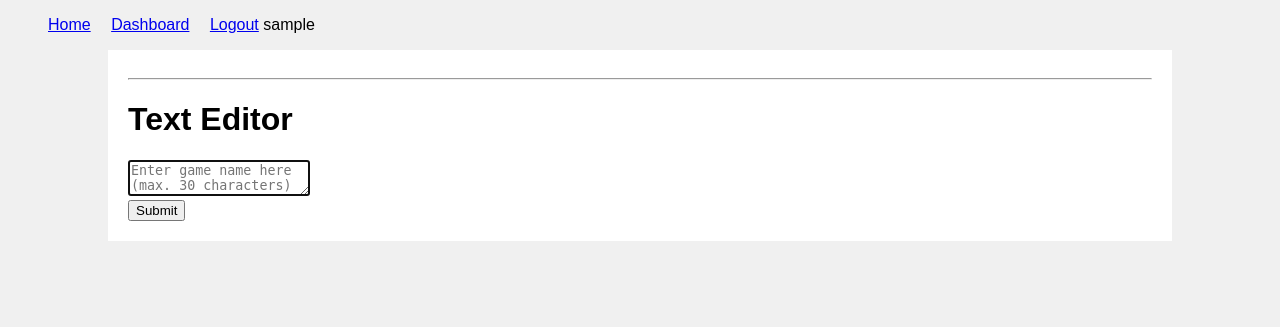
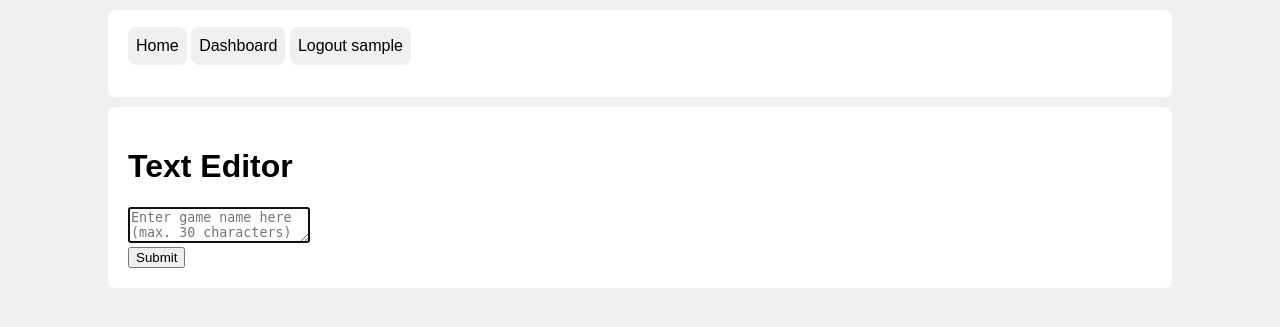
Before and after one commit to jkuusto/rpg-random-encounters, a Flask app: page /create_game in a window 1280 px wide. Shown: the top 327 px of the page. Run offline with Flask 3, Linux system fonts and the light colour scheme; the visitor is signed in with stand-in values (Sample User, id 1).

Commit message:
Style navigation, move flash user feedback to navigation, remove last hr in game.html for uniform look

```diff
--- a/static/css/styles.css
+++ b/static/css/styles.css
@@ -5,16 +5,43 @@ body {
     background-color: #f0f0f0;
 }
 
+nav {
+    width: 80%;
+    margin: 10px auto 10px;
+    padding: 1px 20px;
+    background-color: #ffffff;
+    border-radius: .5em
+}
+
+nav a {
+    color: #000000;  /* Nav text color */
+    text-decoration: none;  /* Remove the underline */
+}
+
+nav ul {
+    padding: 0; /* For overriding default list left padding */
+}
+
 nav li {
     display: inline-block;
-    padding: 0 .5em;
+    padding: 10px .5em;
+    background-color: #f0f0f0;
+    border-radius: .5em
+}
+
+#flash-user-feedback {
+    height: 15px;
+    line-height: 0px;
+    text-align: center;
+    color: #8f8f8f;
 }
 
 main {
     width: 80%;
     margin: 0 auto;
     padding: 20px;
-    background-color: #fff;
+    background-color: #ffffff;
+    border-radius: .5em
 }
 
 table {
@@ -23,6 +50,6 @@ table {
 }
 
 table td, table th {
-    border: 1px solid black;
+    border: 1px solid #000000;
     padding: 10px;
 }
--- a/templates/game.html
+++ b/templates/game.html
@@ -142,8 +142,6 @@
         <a id="createBiomeEncounter" href="/create_encounter/biome/{{ game_id }}">Add New Biome Encounter</a>
     </div>
 
-    <br><hr>
-
     <script>
         var csrfToken = "{{ session['csrf_token'] }}";
         var gameId = "{{ game_id }}";
--- a/templates/layout.html
+++ b/templates/layout.html
@@ -13,14 +13,12 @@
             <li><a href="/">Home</a></li>
             <li><a href="/dashboard">Dashboard</a></li>
             {% if session.username %}
-                <li><a href="/logout">Logout</a> {{ session.username }}</li>
+                <li><a href="/logout">Logout {{ session.username }}</a></li>
             {% else %}
                 <li><a href="/login">Login/Register</a></li>
             {% endif %}
         </ul>
-    </nav>
-
-    <main>
+        <div id="flash-user-feedback">
             {% with messages = get_flashed_messages(with_categories=true) %}
                 {% if messages %}
                     {% for category, message in messages %}
@@ -30,7 +28,10 @@
                     {% endfor %}
                 {% endif %}
             {% endwith %}
-        <hr>
+        </div>
+    </nav>
+
+    <main>
         {% block content %}{% endblock %}
     </main>
 
```
Lines whose indentation alone changed are shown as unchanged.
